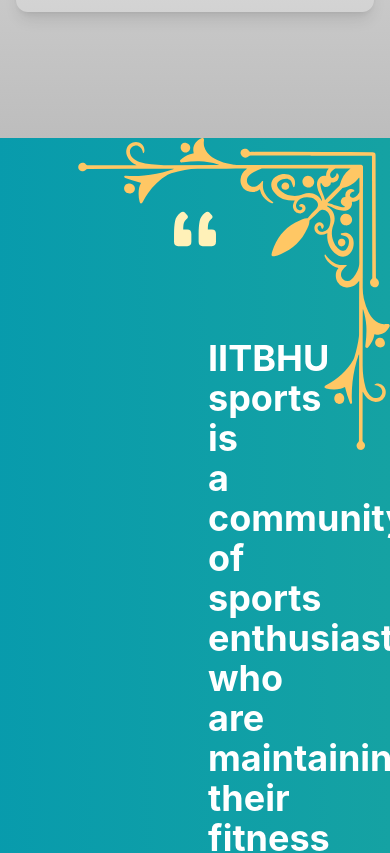
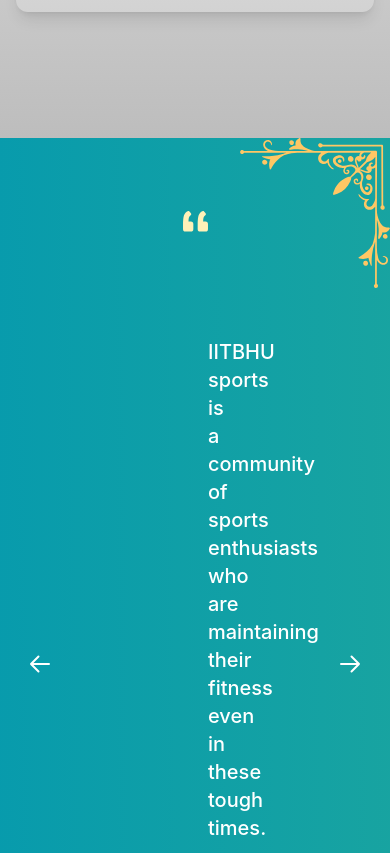
Before and after one commit to Sumitsh28/GSC-IIT-BHU-Frontend, a React (Vite) app in the folder gsc-frontend/: page / in a window 390 px wide. Shown: the part 3260-4113 px from the top of the page. Built offline with nearby package versions, Linux system fonts and the light colour scheme; a web font is replaced by a local one.

Commit message:
Add carousel to Quote Section

```diff
--- a/gsc-frontend/src/components/Quotation.jsx
+++ b/gsc-frontend/src/components/Quotation.jsx
@@ -1,24 +1,108 @@
-import React from "react";
+import { Carousel, IconButton } from "@material-tailwind/react";
+
 const Quotation = () => {
+  const Quote = [
+    {
+      quote:
+        "IITBHU sports is a community of sports enthusiasts who are maintaining their fitness even in these tough times.",
+      person: "Person",
+    },
+    {
+      quote:
+        "IITBHU sports is a community of sports enthusiasts who are maintaining their fitness even in these tough times.",
+      person: "Person",
+    },
+    {
+      quote:
+        "IITBHU sports is a community of sports enthusiasts who are maintaining their fitness even in these tough times.",
+      person: "Person",
+    },
+    {
+      quote:
+        "IITBHU sports is a community of sports enthusiasts who are maintaining their fitness even in these tough times.",
+      person: "Person",
+    },
+  ];
   return (
-    <div className="bg-[url('/assets/QuotationBackground.svg')] bg-no-repeat bg-cover">
-      <div className="bg-[url('/assets/Swimmer.svg')] bg-no-repeat  bg-right-bottom">
-        <div className="bg-[url('/assets/Quotationleftbottom.svg')] bg-no-repeat  bg-left-bottom ">
-          <div className="bg-[url('/assets/Quotationrighttop.svg')] bg-no-repeat  bg-right-top">
-            <div className="bg-[url('/assets/Quotation.svg')] bg-no-repeat  bg-top-4">
-              <div className="text-center font-inter pt-44 pb-40 pl-52 pr-52">
-                <div className="text-white font-bold text-4xl pt-6">
-                  IITBHU sports is a community of sports enthusiasts who are
-                  maintaining their fitness even in these tough times.
+    <Carousel
+      loop={true}
+      navigation={false}
+      prevArrow={({ handlePrev }) => (
+        <IconButton
+          variant="text"
+          color="white"
+          size="lg"
+          onClick={handlePrev}
+          className="!absolute top-2/4 left-4 -translate-y-2/4"
+        >
+          <svg
+            xmlns="http://www.w3.org/2000/svg"
+            fill="none"
+            viewBox="0 0 24 24"
+            strokeWidth={2}
+            stroke="currentColor"
+            className="h-6 w-6"
+          >
+            <path
+              strokeLinecap="round"
+              strokeLinejoin="round"
+              d="M10.5 19.5L3 12m0 0l7.5-7.5M3 12h18"
+            />
+          </svg>
+        </IconButton>
+      )}
+      nextArrow={({ handleNext }) => (
+        <IconButton
+          variant="text"
+          color="white"
+          size="lg"
+          onClick={handleNext}
+          className="!absolute top-2/4 !right-4 -translate-y-2/4"
+        >
+          <svg
+            xmlns="http://www.w3.org/2000/svg"
+            fill="none"
+            viewBox="0 0 24 24"
+            strokeWidth={2}
+            stroke="currentColor"
+            className="h-6 w-6"
+          >
+            <path
+              strokeLinecap="round"
+              strokeLinejoin="round"
+              d="M13.5 4.5L21 12m0 0l-7.5 7.5M21 12H3"
+            />
+          </svg>
+        </IconButton>
+      )}
+    >
+      {Quote.map((quote, index) => (
+        <div key={index}>
+          <div className="bg-[url('/assets/QuotationBackground.svg')] bg-no-repeat bg-cover">
+            <div className="bg-[url('/assets/Swimmer.svg')] bg-no-repeat  bg-right-bottom bg-[length:150px]  sm:bg-[length:250px]">
+              <div className="bg-[url('/assets/Quotationleftbottom.svg')] bg-no-repeat bg-[length:150px] sm:bg-[length:250px]  bg-left-bottom ">
+                <div className="bg-[url('/assets/Quotationrighttop.svg')] bg-no-repeat bg-[length:150px] sm:bg-[length:250px]  bg-right-top">
+                  <div className="bg-[url('/assets/Quotation.svg')] bg-no-repeat bg-[length:25px] sm:bg-[length:50px]  bg-top-4">
+                    {" "}
+                    <div className="text-center font-inter pt-44 pb-40 pl-52 pr-52 sm:pl-40 sm:pr-40 sm:pt-36 sm:pb-32">
+                      <div className="text-white font-medium sm:font-semibold text-xl sm:text-3xl pt-6">
+                        {quote.quote}
+                      </div>{" "}
+                      <div className="text-white font-medium sm:font-semibold text-md sm:text-lg pt-10">
+                        {quote.person}
+                      </div>
+                      <div className="text-white font-bold text-3xl sm sm:text-2xl pt-4">
+                        ---
+                      </div>
+                    </div>
+                  </div>
                 </div>
-                <div className="text-white font-bold text-xl pt-10">Person</div>
-                <div className="text-white font-bold text-3xl pt-4">---</div>
               </div>
             </div>
           </div>
         </div>
-      </div>
-    </div>
+      ))}
+    </Carousel>
   );
 };
 
--- /dev/null
+++ b/package.json
@@ -0,0 +1,5 @@
+{
+  "dependencies": {
+    "react-intersection-observer": "^9.5.3"
+  }
+}
```
Also changed, not shown: 1 other file (tests, documents, lock files or other folders).
